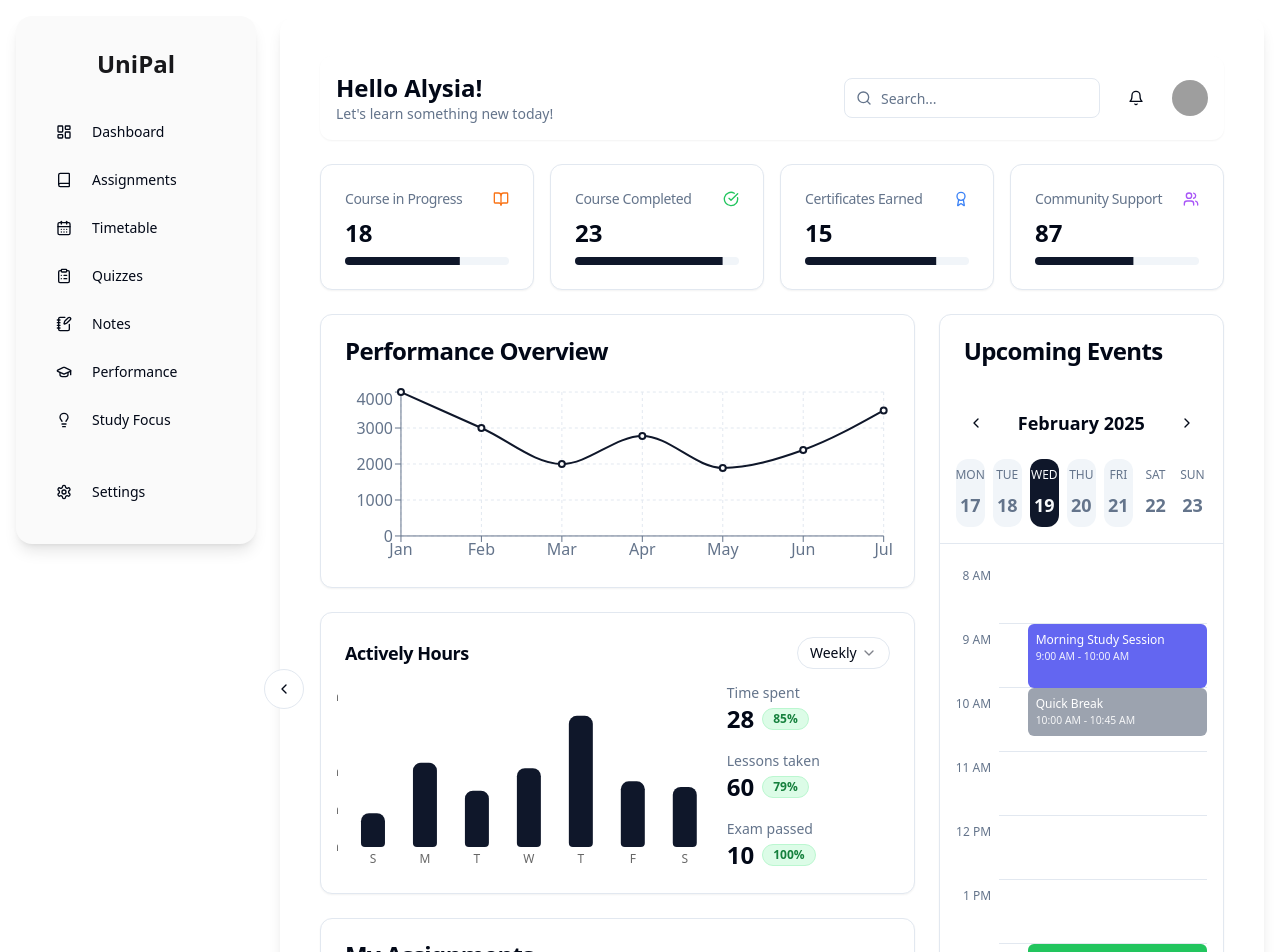
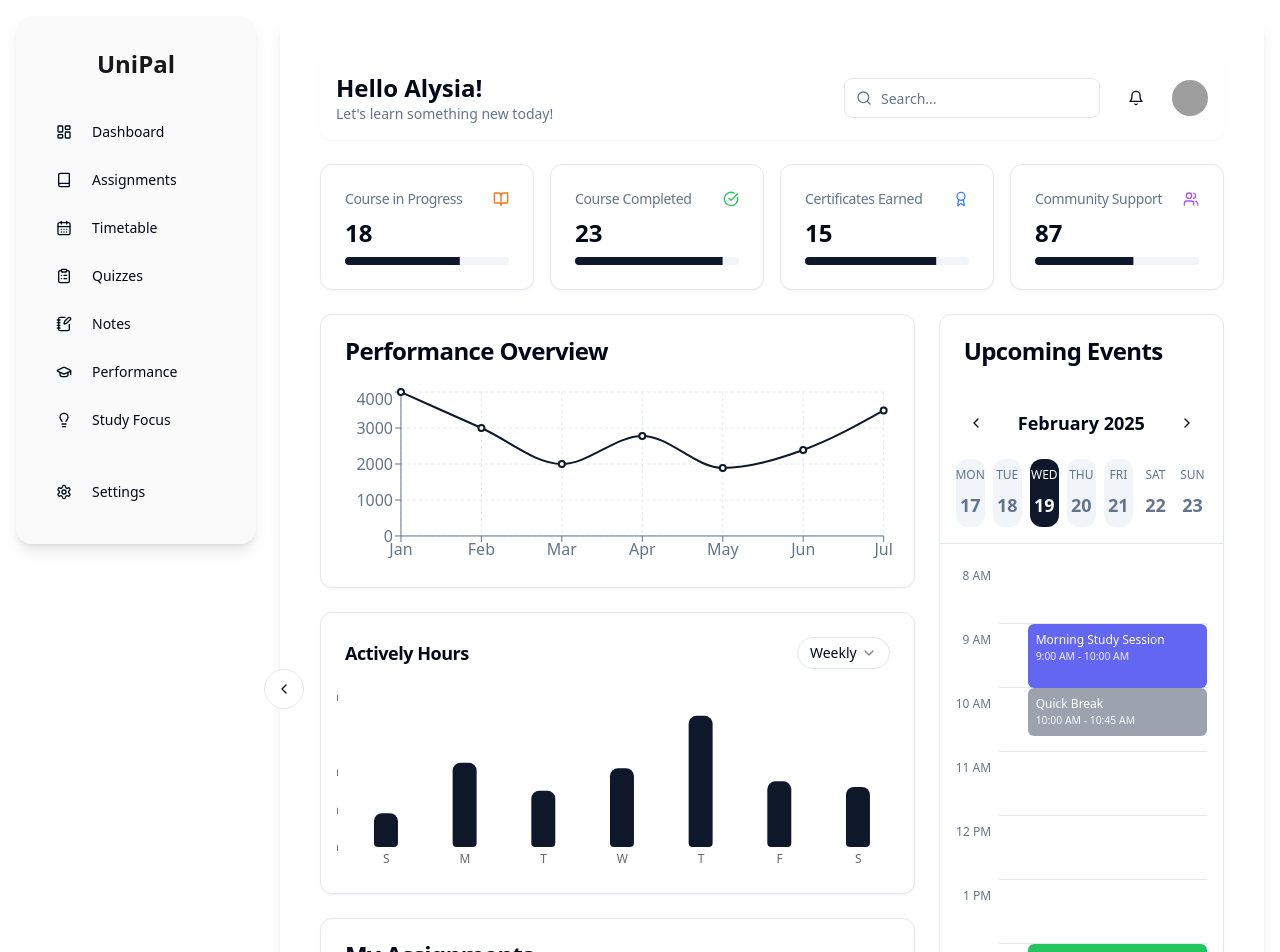
Before and after one commit to meadiljan/Student-AI-Companion, a React (Vite) app: page / in a window 1280 px wide. Shown: the top 952 px of the page. Built offline with nearby package versions, Linux system fonts and the light colour scheme; grey boxes are pictures that could not be loaded.

Commit message:
[dyad] Removed summary statistics and made the Active Hours chart full width. - wrote 1 file(s)

```diff
--- a/src/components/ActiveHoursHistogram.tsx
+++ b/src/components/ActiveHoursHistogram.tsx
@@ -18,7 +18,7 @@ import {
 } from "@/components/ui/dropdown-menu";
 import { Button } from "@/components/ui/button";
 import { ChevronDown } from "lucide-react";
-import { Badge } from "@/components/ui/badge";
+// Removed Badge import as it's no longer needed for summary statistics
 
 const data = [
   { day: "S", hoursSpent: 1.8 },
@@ -53,8 +53,8 @@ const ActiveHoursHistogram = () => {
           </DropdownMenuContent>
         </DropdownMenu>
       </CardHeader>
-      <CardContent className="flex flex-col md:flex-row items-center justify-between p-4 pt-0">
-        <div className="h-[200px] w-full md:w-2/3">
+      <CardContent className="flex flex-col p-4 pt-0">
+        <div className="h-[200px] w-full"> {/* Changed to w-full */}
           <ResponsiveContainer width="100%" height="100%">
             <BarChart
               data={data}
@@ -73,13 +73,13 @@ const ActiveHoursHistogram = () => {
                 className="text-xs text-muted-foreground"
               />
               <YAxis
-                domain={[0, 8]} // Set domain up to 8 hours to match ticks
+                domain={[0, 8]}
                 tickFormatter={(value) => `${value}h`}
                 axisLine={false}
                 tickLine={false}
                 className="text-xs text-muted-foreground"
                 width={30}
-                ticks={[0, 2, 4, 8]} // Explicitly set ticks for 0h, 2h, 4h, 8h
+                ticks={[0, 2, 4, 8]}
               />
               <Tooltip
                 cursor={{ fill: "transparent" }}
@@ -101,35 +101,7 @@ const ActiveHoursHistogram = () => {
             </BarChart>
           </ResponsiveContainer>
         </div>
-        <div className="flex flex-col gap-4 mt-6 md:mt-0 md:w-1/3 md:pl-4">
-          <div className="flex flex-col">
-            <span className="text-sm text-muted-foreground">Time spent</span>
-            <div className="flex items-center gap-2">
-              <span className="text-2xl font-bold text-foreground">28</span>
-              <Badge variant="outline" className="bg-green-100 text-green-700 border-green-200 text-xs">
-                85%
-              </Badge>
-            </div>
-          </div>
-          <div className="flex flex-col">
-            <span className="text-sm text-muted-foreground">Lessons taken</span>
-            <div className="flex items-center gap-2">
-              <span className="text-2xl font-bold text-foreground">60</span>
-              <Badge variant="outline" className="bg-green-100 text-green-700 border-green-200 text-xs">
-                79%
-              </Badge>
-            </div>
-          </div>
-          <div className="flex flex-col">
-            <span className="text-sm text-muted-foreground">Exam passed</span>
-            <div className="flex items-center gap-2">
-              <span className="text-2xl font-bold text-foreground">10</span>
-              <Badge variant="outline" className="bg-green-100 text-green-700 border-green-200 text-xs">
-                100%
-              </Badge>
-            </div>
-          </div>
-        </div>
+        {/* Removed the summary statistics section */}
       </CardContent>
     </Card>
   );
```
